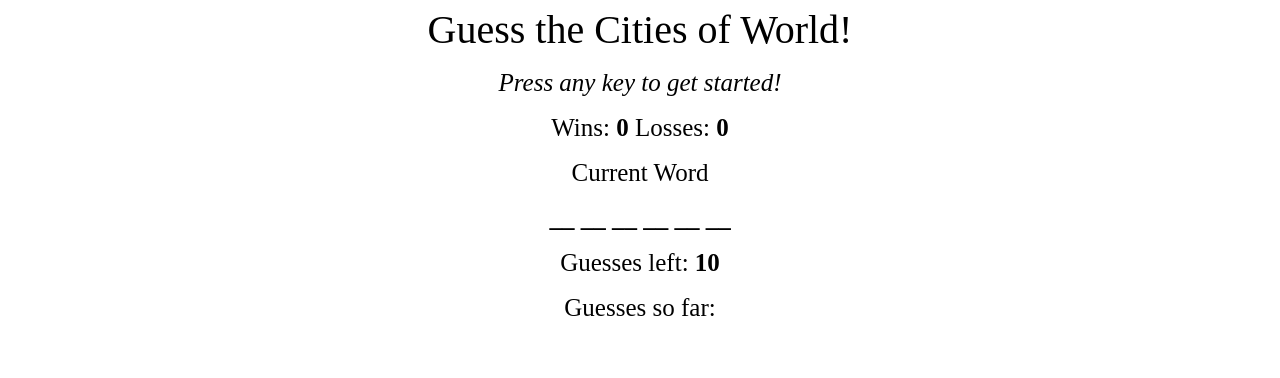
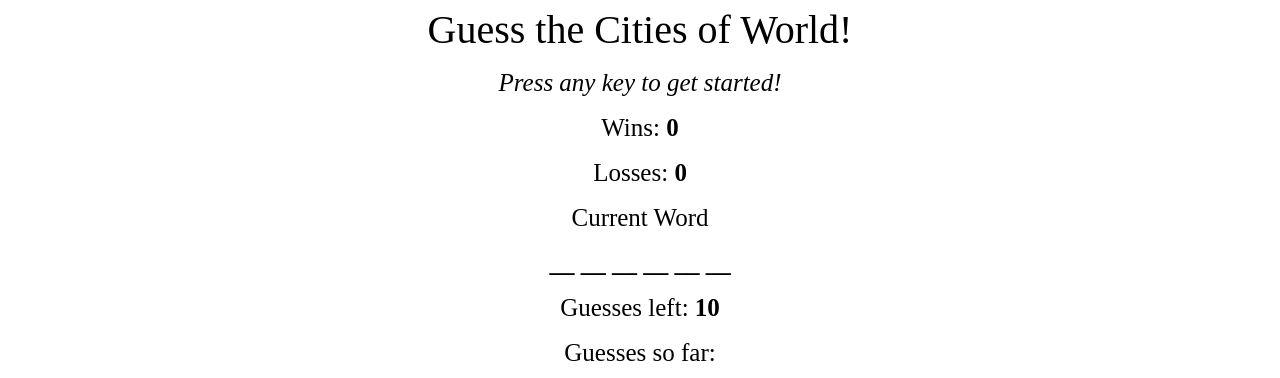
Before and after one commit to ajitas/Word-Guess-Game, a plain HTML site: page index.html in a window 1280 px wide. Shown: the top 378 px of the page. Drawn offline with Linux system fonts and the light colour scheme.

Commit message:
adding styling

```diff
--- a/index.html
+++ b/index.html
@@ -13,7 +13,8 @@
     <div class = "container">
         <div id="heading">Guess the Cities of World!</div>
         <div class="info">Press any key to get started!</div>
-        <div>Wins:  <span id = "wins"></span> Losses:  <span id = "losses"></span></div>
+        <div>Wins:  <span id = "wins"></span></div>
+        <div>Losses:  <span id = "losses"></span></div>
         <div>Current Word</div>
         <div id ="wordplaceholder"></div>
         <div>Guesses left:  <span id = "guessesleft"></span></div>
```
